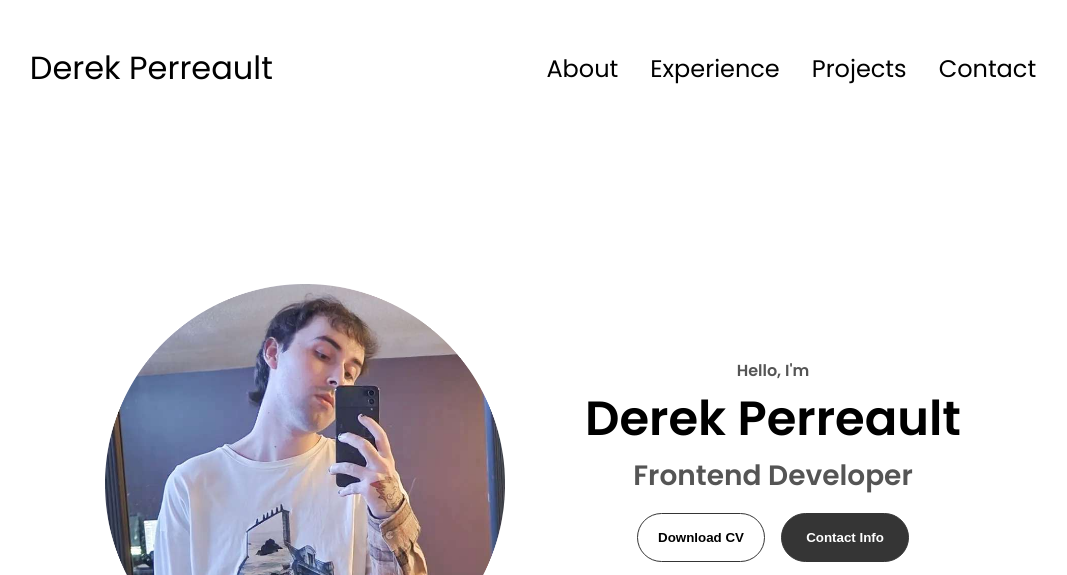
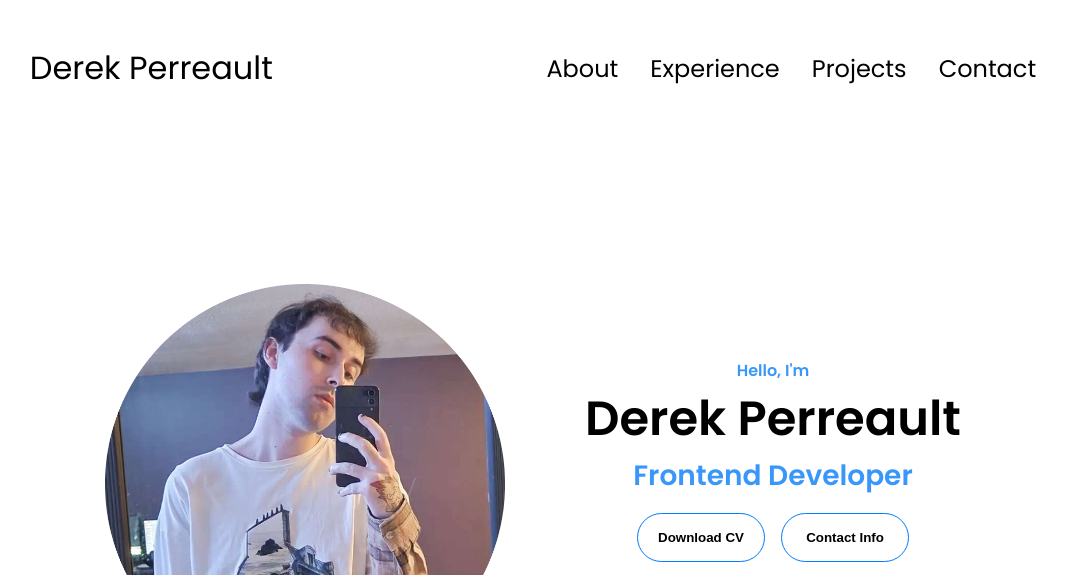
Before and after one commit to perr0493/Derek-Site, a plain HTML site: page index.html in a window 1280 px wide. Shown: the top 575 px of the page, without its empty margins (107-1174 px from the left). Drawn offline with Linux system fonts and the light colour scheme.

Commit message:
adding animation

```diff
--- a/index.html
+++ b/index.html
@@ -39,12 +39,14 @@
     </nav>
     <section id="profile">
       <div class="section__pic-container">
-        <img src="./assets/profile-pic.png" alt="John Doe profile picture" />
+        <img class="fadeInUp-animation" src="./assets/profile-pic.png" alt="Derek Perreault profile picture" />
       </div>
       <div class="section__text">
-        <p class="section__text__p1">Hello, I'm</p>
+       <div class="fadeIn-animation-text">
+        <p class="section__text__p01">Hello, I'm</p>
         <h1 class="title">Derek Perreault</h1>
         <p class="section__text__p2">Frontend Developer</p>
+       </div>
         <div class="btn-container">
           <button
             class="btn btn-color-2"
@@ -67,7 +69,7 @@
             src="./assets/github.png"
             alt="My Github profile"
             class="icon"
-            onclick="location.href='https://github.com/perr0493/perr0493.github.io'"
+            onclick="location.href='https://github.com/perr0493?tab=repositories'"
           />
         </div>
       </div>
--- a/style.css
+++ b/style.css
@@ -52,7 +52,7 @@ a {
 }
 
 a:hover {
-  color: grey;
+  color: #007AFF;
   text-decoration: underline;
   text-underline-offset: 1rem;
   text-decoration-color: rgb(181, 181, 181);
@@ -160,6 +160,18 @@ section {
   display: flex;
 }
 
+.section__text__p01 {
+
+  color: #3a97fa;
+
+}
+
+.section__text__p2 {
+
+  color: #3a97fa;
+
+}
+
 /* PROFILE SECTION */
 
 #profile {
@@ -231,7 +243,7 @@ section {
 
 .btn-color-1,
 .btn-color-2 {
-  border: rgb(53, 53, 53) 0.1rem solid;
+  border: #007AFF 0.1rem solid;
 }
 
 .btn-color-1:hover,
@@ -239,22 +251,24 @@ section {
   cursor: pointer;
 }
 
-.btn-color-1,
-.btn-color-2:hover {
-  background: rgb(53, 53, 53);
+.btn-color-1 {
+  background: white;
+  color: black;
+}
+
+.btn-color-1:hover {
+  background: #3a97fa;
   color: white;
 }
 
-.btn-color-1:hover {
-  background: rgb(0, 0, 0);
-}
-
 .btn-color-2 {
-  background: none;
+  background: white;
+  color: black;
 }
 
 .btn-color-2:hover {
-  border: rgb(255, 255, 255) 0.1rem solid;
+  background: #3a97fa;
+  color: white;
 }
 
 .btn-container {
@@ -430,3 +444,36 @@ footer {
 footer p {
   text-align: center;
 }
+
+
+/* IMAGE FADE IN */
+
+@keyframes fadeInUp {
+  0% {
+    transform: translateY(100%);
+    opacity: 0;
+  }
+  100% {
+    transform: translateY(0%);
+    opacity: 1;
+  }
+}
+
+.fadeInUp-animation {
+  animation: 1.5s fadeInUp;
+}
+
+
+
+@keyframes fadeIn {
+  0% {
+    opacity: 0;
+  }
+  100% {
+    opacity: 1;
+  }
+}
+
+.fadeIn-animation-text {
+  animation: 3s fadeIn;
+}
```
